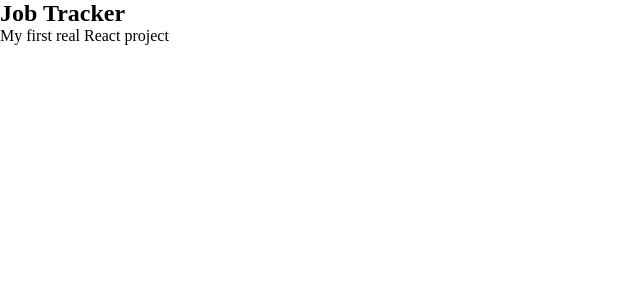
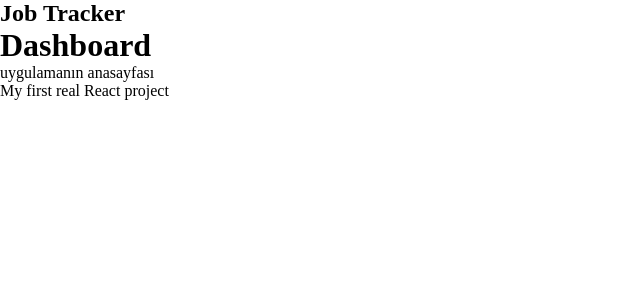
Before and after one commit to balrumeys/job-tracker, a React (Vite) app: page / in a window 1280 px wide. Shown: the top 300 px of the page, without its empty margins (0-640 px from the left). Built offline with nearby package versions, Linux system fonts and the light colour scheme.

Commit message:
(feat) pages: add Dashboard page

```diff
--- a/src/App.jsx
+++ b/src/App.jsx
@@ -1,9 +1,10 @@
 import Header from "./components/Header";
-
+import Dashboard from "./pages/Dashboard";
 function App() {
   return (
     <div>
       <Header />
+      <Dashboard />
       <p>My first real React project</p>
     </div>
   );
--- /dev/null
+++ b/src/pages/Dashboard.jsx
@@ -0,0 +1,9 @@
+function Dashboard() {
+  return (
+    <div>
+      <h1>Dashboard</h1>
+      <p>uygulamanın anasayfası</p>
+    </div>
+  );
+}
+export default Dashboard;
```
